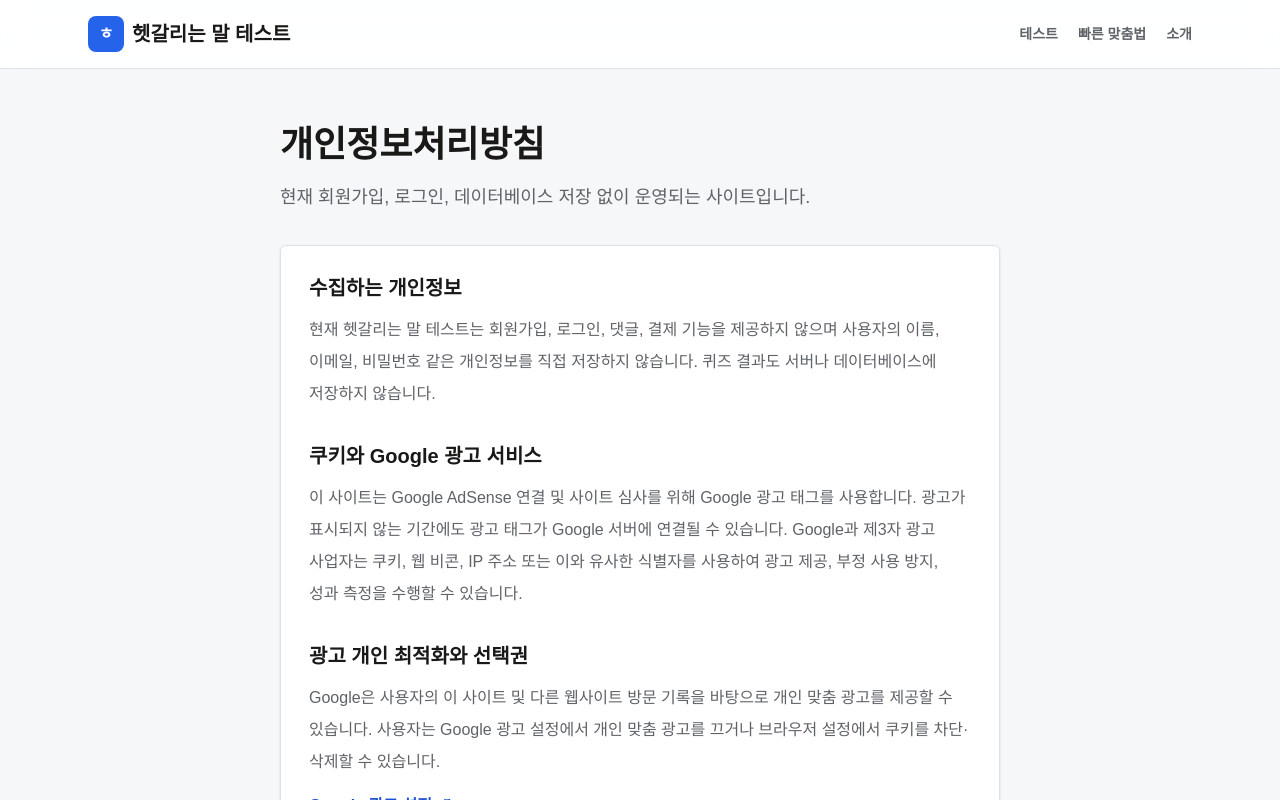
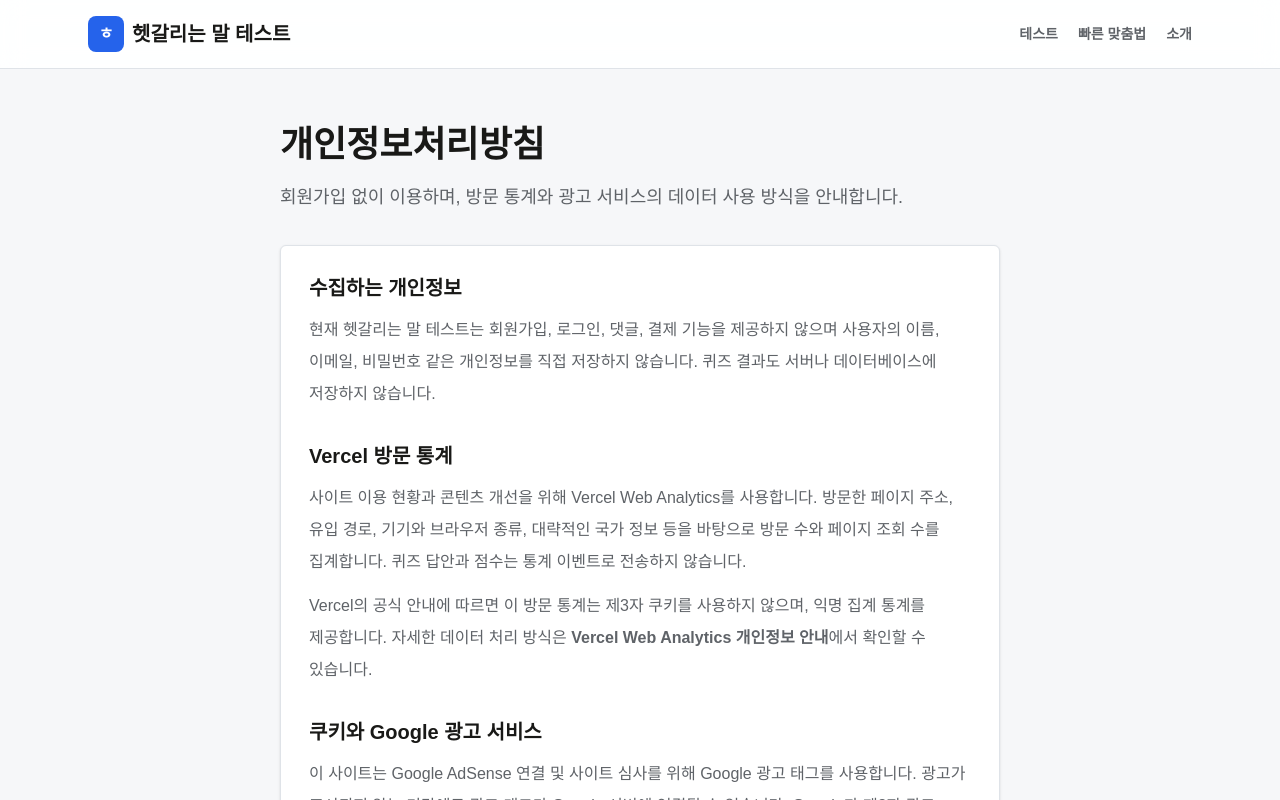
Before and after one commit to leeseolin/hetgalim-test, a Next.js app: page /privacy in a window 1280 px wide. Shown: the top 800 px of the page. Built offline with nearby package versions, Linux system fonts and the light colour scheme; no server answers.

Commit message:
Connect Vercel Web Analytics and document visitor statistics

```diff
--- a/package.json
+++ b/package.json
@@ -13,6 +13,7 @@
     "build:codes": "echo \"No code build configured\""
   },
   "dependencies": {
+    "@vercel/analytics": "2.0.1",
     "next": "16.2.1",
     "react": "19.2.1",
     "react-dom": "19.2.1"
--- a/src/app/layout.tsx
+++ b/src/app/layout.tsx
@@ -1,4 +1,5 @@
 import type { Metadata } from "next";
+import { Analytics } from "@vercel/analytics/next";
 import { Footer } from "@/f5_shared/ui/Footer";
 import { Header } from "@/f5_shared/ui/Header";
 import "./globals.css";
@@ -41,6 +42,7 @@ export default function RootLayout({
         <Header />
         {children}
         <Footer />
+        <Analytics />
       </body>
     </html>
   );
--- a/src/f1_pages/static/PrivacyPage.tsx
+++ b/src/f1_pages/static/PrivacyPage.tsx
@@ -4,7 +4,7 @@ export function PrivacyPage() {
   return (
     <StaticPageShell
       title="개인정보처리방침"
-      description="현재 회원가입, 로그인, 데이터베이스 저장 없이 운영되는 사이트입니다."
+      description="회원가입 없이 이용하며, 방문 통계와 광고 서비스의 데이터 사용 방식을 안내합니다."
     >
       <section aria-labelledby="no-account">
         <h2 id="no-account" className="text-xl font-bold text-[var(--foreground)]">
@@ -13,6 +13,21 @@ export function PrivacyPage() {
         <p className="mt-3">
           현재 헷갈리는 말 테스트는 회원가입, 로그인, 댓글, 결제 기능을 제공하지 않으며 사용자의 이름, 이메일,
           비밀번호 같은 개인정보를 직접 저장하지 않습니다. 퀴즈 결과도 서버나 데이터베이스에 저장하지 않습니다.
+        </p>
+      </section>
+      <section aria-labelledby="analytics" className="mt-8">
+        <h2 id="analytics" className="text-xl font-bold text-[var(--foreground)]">
+          Vercel 방문 통계
+        </h2>
+        <p className="mt-3">
+          사이트 이용 현황과 콘텐츠 개선을 위해 Vercel Web Analytics를 사용합니다. 방문한 페이지 주소, 유입 경로,
+          기기와 브라우저 종류, 대략적인 국가 정보 등을 바탕으로 방문 수와 페이지 조회 수를 집계합니다.
+          퀴즈 답안과 점수는 통계 이벤트로 전송하지 않습니다.
+        </p>
+        <p className="mt-3">
+          Vercel의 공식 안내에 따르면 이 방문 통계는 제3자 쿠키를 사용하지 않으며, 익명 집계 통계를 제공합니다.
+          자세한 데이터 처리 방식은
+          {" "}<a className="font-semibold text-[var(--accent-strong)] underline underline-offset-4" href="https://vercel.com/docs/analytics/privacy-policy" target="_blank" rel="noreferrer">Vercel Web Analytics 개인정보 안내</a>에서 확인할 수 있습니다.
         </p>
       </section>
       <section aria-labelledby="cookies" className="mt-8">
@@ -45,7 +60,7 @@ export function PrivacyPage() {
           {" "}<a className="font-bold text-[var(--accent-strong)]" href="https://github.com/leeseolin/hetgalim-test/issues" target="_blank" rel="noreferrer">공개 이슈 페이지</a>를 이용해 주세요.
           정책 내용이 변경되면 이 페이지와 시행일을 함께 갱신합니다.
         </p>
-        <p className="mt-3 text-sm">시행일: 2026년 8월 27일</p>
+        <p className="mt-3 text-sm">시행일: 2026년 10월 12일 — Vercel 방문 통계 안내 추가</p>
       </section>
     </StaticPageShell>
   );
```
Also changed, not shown: 1 other file (tests, documents, lock files or other folders).
